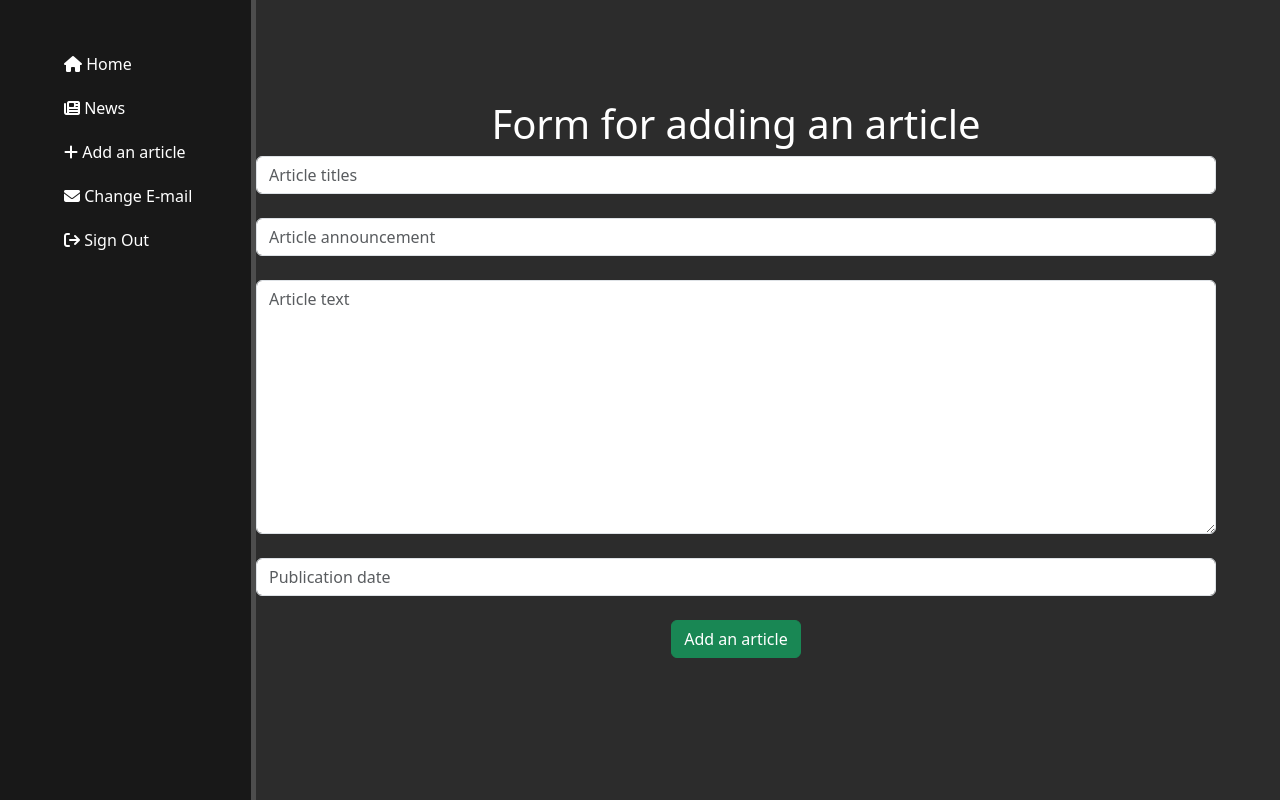
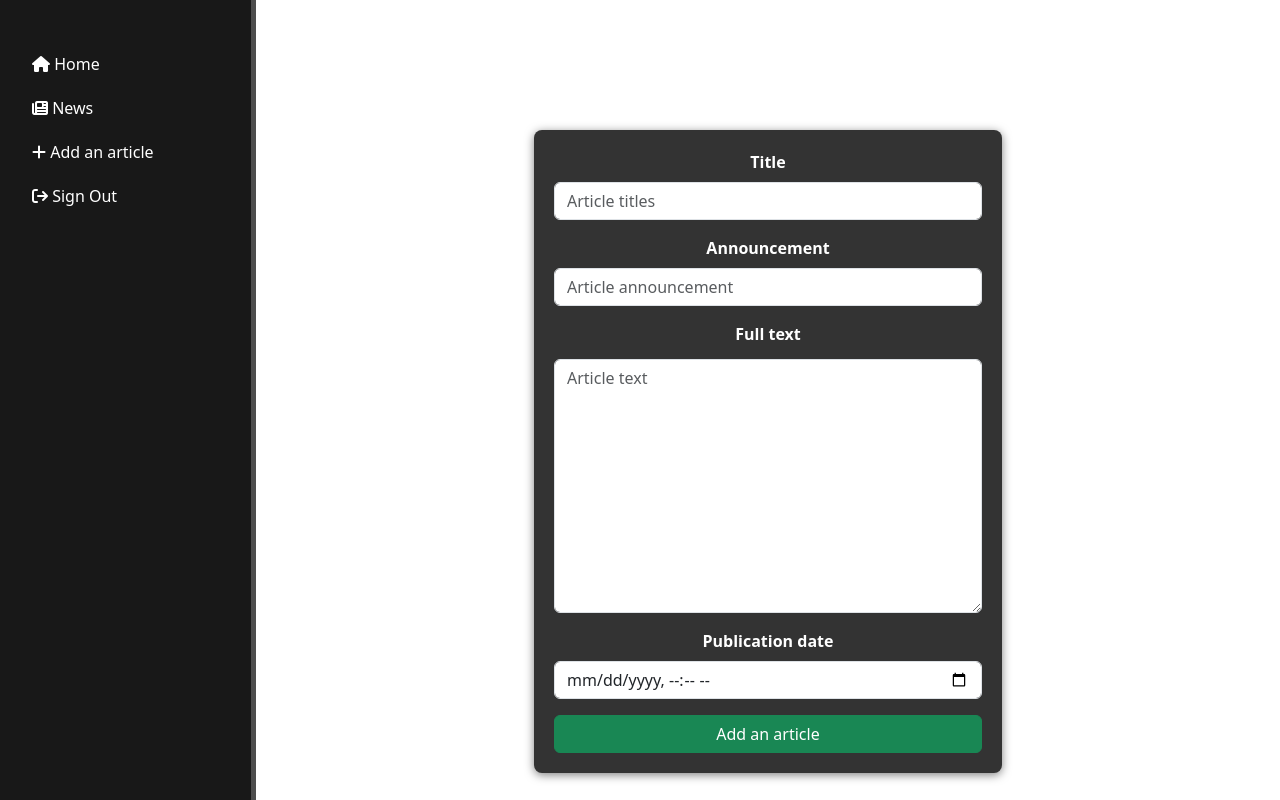
Before and after one commit to AbdunnurBackendPY/django-project, a Django app: page /news/Add/ in a window 1280 px wide. Run offline with Django 4.2, Linux system fonts and the light colour scheme; a user stored in the database is signed in.

Commit message:
bootstrap2

```diff
--- a/project/myapp/static/myapp/css/base.css
+++ b/project/myapp/static/myapp/css/base.css
@@ -1,15 +1,14 @@
-body {
-    background: #2c2c2c;
-}
-
 aside {
-    float: left;
-    background: #181818;
+    position: fixed;
+    top: 0;
+    left: 0;
     width: 20%;
     padding: 2.5%;
     height: 100vh;
+    background: #181818;
     color: #fff;
     border-right: 5px solid #4d4d4d;
+    overflow-y: auto;
 }
 
 aside .logo {
@@ -24,28 +23,78 @@ aside h3 {
 
 aside ul {
     list-style: none;
+    padding: 0;
 }
 
 aside ul li {
-    display: block;
     margin-top: 20px;
 }
 
 aside ul li a {
-    color: #FFFFFF;
+    color: #fff;
     text-decoration: none;
-    transition: transform .6s ease;
 }
 
 aside ul li a:hover {
     color: #FFA500;
-    transform: scale(1.2);
 }
 
-main .features{
-    float: left;
+main {
+    margin-left: 20%;
+    padding: 20px;
     color: #fff;
-    margin-top: 100px;
     text-align: center;
-    width: 75%;
 }
+
+.features {
+    display: flex;
+    flex-direction: column;
+    align-items: center;
+    margin-top: 20px;
+}
+
+.news-card {
+    background: rgba(255, 255, 255, 0.8);
+    border-radius: 8px;
+    padding: 20px;
+    margin-bottom: 20px;
+    box-shadow: 0 4px 10px rgba(0, 0, 0, 0.2);
+    width: 100%;
+    max-width: 600px;
+}
+
+.news-card h3 {
+    color: #333;
+}
+
+.news-card p {
+    color: #555;
+}
+
+form {
+    background: #333;
+    padding: 20px;
+    border-radius: 8px;
+    box-shadow: 0 2px 10px rgba(0, 0, 0, 0.5);
+}
+
+.form-label {
+    color: #fff;
+    font-weight: bold;
+}
+
+textarea {
+    width: 100%;
+    padding: 10px;
+    margin-top: 5px;
+    border: 1px solid #4d4d4d;
+    border-radius: 4px;
+    background: #444;
+    color: #fff;
+}
+
+input:focus,
+textarea:focus {
+    border-color: #FFA500;
+    outline: none;
+}
--- a/project/myapp/templates/myapp/base.html
+++ b/project/myapp/templates/myapp/base.html
@@ -23,7 +23,6 @@
             {% if user.is_authenticated %}
             <li><a href="{% url 'news_home' %}"><i class="fa-solid fa-newspaper"></i> News</a></li>
             <li><a href="{% url 'Add' %}"><i class="fa-solid fa-plus"></i> Add an article</a></li>
-            <li><a href="{% url 'account_email' %}"><i class="fa-solid fa-envelope"></i> Change E-mail</a></li>
             <li><a href="{% url 'account_logout' %}"><i class="fa-solid fa-sign-out"></i> Sign Out</a></li>
             {% else %}
             <li><a href="{% url 'account_login' %}"><i class="fa-solid fa-sign-in"></i> Sign In</a></li>
--- a/project/news/forms.py
+++ b/project/news/forms.py
@@ -23,6 +23,6 @@ class ArticlesForm(ModelForm):
             'date': DateTimeInput(attrs={
                 'class': 'form-control',
                 'placeholder': 'Publication date',
-                'type': 'datetime'
+                'type': 'datetime-local'
             }),
         }
--- a/project/news/templates/news/Add.html
+++ b/project/news/templates/news/Add.html
@@ -1,18 +1,34 @@
 {% extends 'myapp/base.html' %}
-
 {% block title %}Form for adding an article{% endblock %}
-
 {% block content %}
-    <div class="features">
-        <h1>Form for adding an article</h1>
-        <form method="post">
-            {% csrf_token %}
-            {{ form.title }}<br>
-            {{ form.anons }}<br>
-            {{ form.full_text }}<br>
-            {{ form.date }}<br>
-            <span>{{ error }}</span>
-            <button class="btn btn-success" type="submit">Add an article</button>
-        </form>
+    <div class="container mt-5">
+        <div class="row justify-content-center">
+            <div class="col-md-6">
+                <h2 class="text-center mb-4" style="color: #fff;">Form for adding an article</h2>
+                <form method="post">
+                    {% csrf_token %}
+                    <div class="mb-3">
+                        <label for="id_title" class="form-label">Title</label>
+                        {{ form.title }}
+                    </div>
+                    <div class="mb-3">
+                        <label for="id_anons" class="form-label">Announcement</label>
+                        {{ form.anons }}
+                    </div>
+                    <div class="mb-3">
+                        <label for="id_full_text" class="form-label">Full text</label>
+                        {{ form.full_text }}
+                    </div>
+                    <div class="mb-3">
+                        <label for="id_date" class="form-label">Publication date</label>
+                        {{ form.date }}
+                    </div>
+                    {% if error %}
+                        <div class="alert alert-danger">{{ error }}</div>
+                    {% endif %}
+                    <button class="btn btn-success w-100" type="submit">Add an article</button>
+                </form>
+            </div>
+        </div>
     </div>
 {% endblock %}
--- a/project/news/templates/news/news_delete.html
+++ b/project/news/templates/news/news_delete.html
@@ -1,7 +1,5 @@
 {% extends 'myapp/base.html' %}
-
 {% block title %}Deleting an article{% endblock %}
-
 {% block content %}
     <div class="features">
         <h1>Deleting an article</h1>
--- a/project/news/templates/news/news_home.html
+++ b/project/news/templates/news/news_home.html
@@ -1,11 +1,10 @@
 {% extends 'myapp/base.html' %}
-
 {% block content %}
     <div class="features">
         <h1>News</h1>
         {% if news %}
             {% for el in news %}
-                <div class="alert alert-info">
+                <div class="alert alert-info news-card">
                     <h3>{{ el.title }}</h3>
                     <p>{{ el.anons }}</p>
                     <p>{{ el.full_text }}</p>
@@ -13,9 +12,6 @@
                     <p>Author: {{ el.user }}</p>
                     <a href="{% url 'news-detail' el.id %}" class="btn btn-success">read more</a>
                 </div>
-                <div>
-                    <a href="{% url 'Add'%}" class="btn btn-success">Add an article</a>
-                </div>
             {% endfor %}
         {% else %}
             <p>you have no news</p>
```
Also changed, not shown: project/news/templates/news/details_view.html (+14 -8 lines), project/db.sqlite3.
